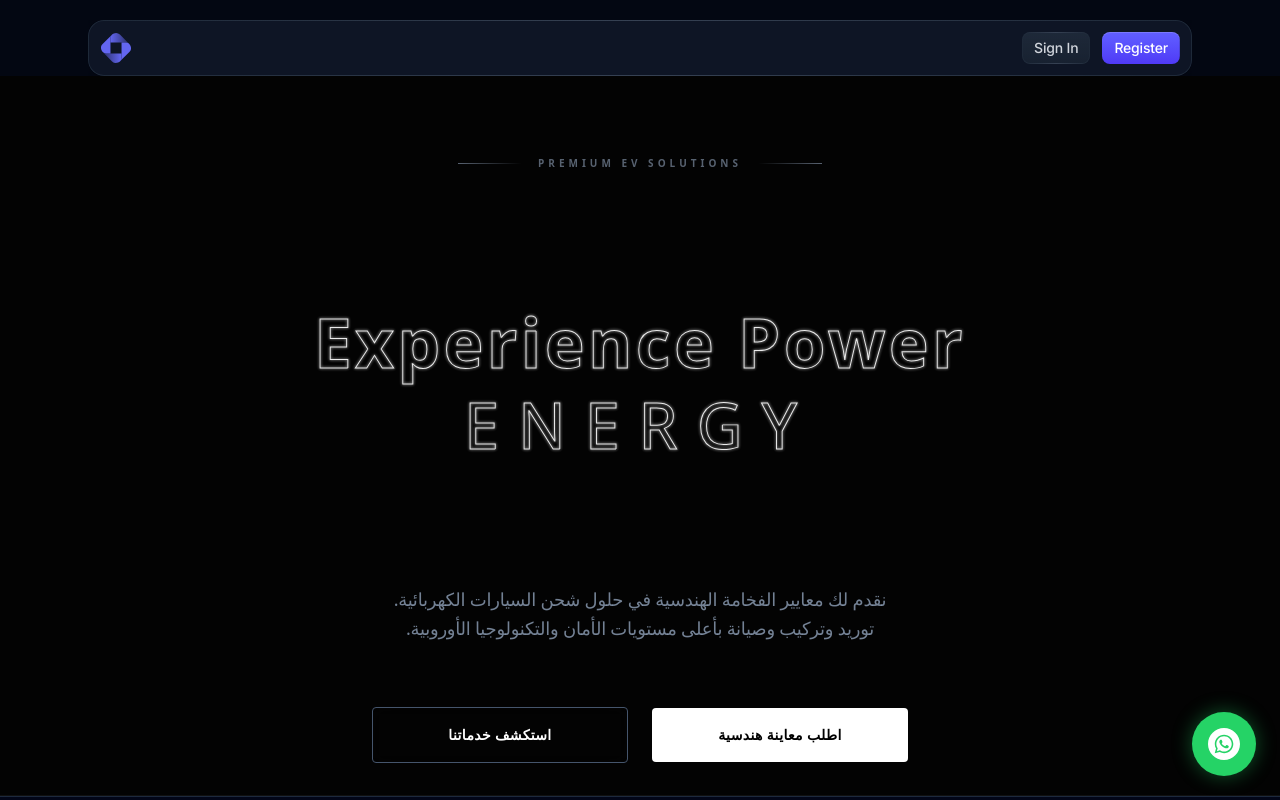
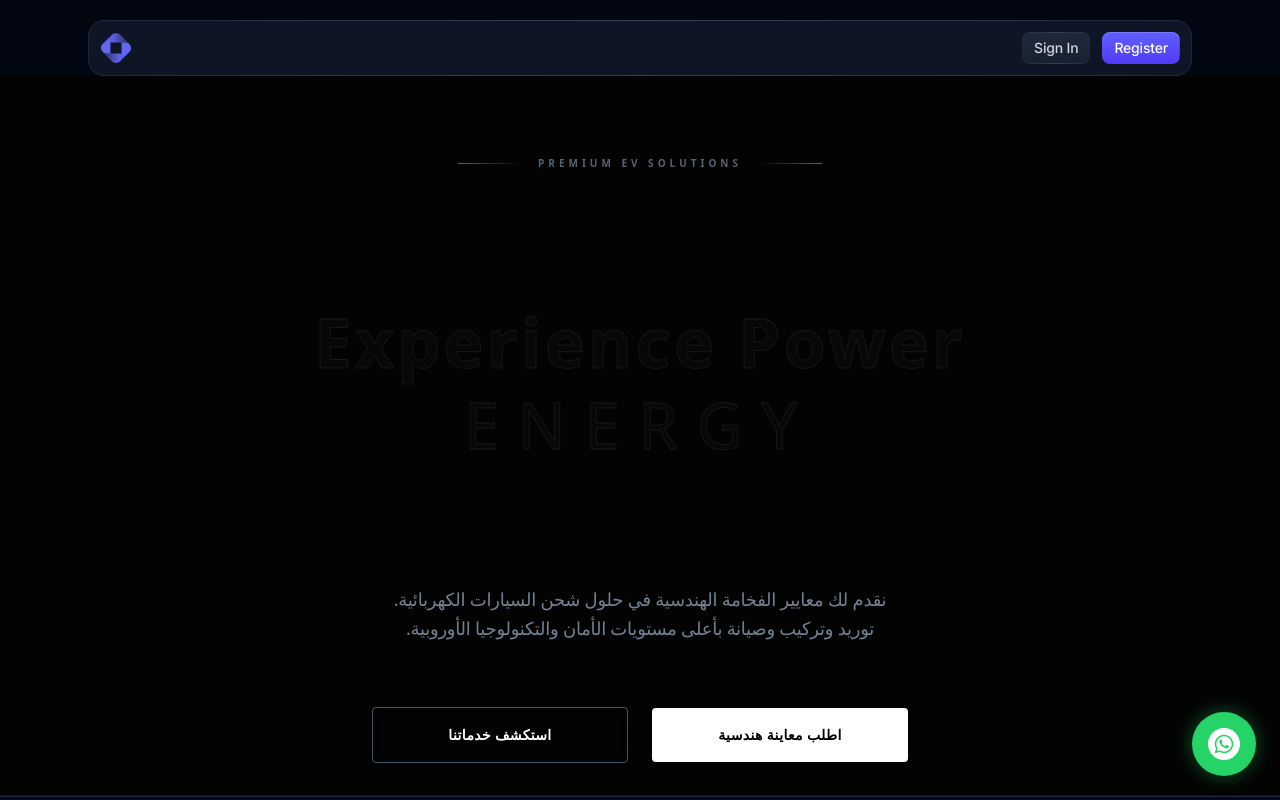
Before and after one commit to adelali58/epe-website, a Next.js app: page / in a window 1280 px wide. Shown: the top 800 px of the page. Built offline with nearby package versions, Linux system fonts and the light colour scheme.

Commit message:
Add grey running LED effect on text outlines

```diff
--- a/components/animated-logo.tsx
+++ b/components/animated-logo.tsx
@@ -4,31 +4,32 @@ import React from 'react';
 export default function AnimatedLogo() {
   return (
     <div className="w-full flex justify-center py-12 scale-90 md:scale-100" dir="ltr">
-      {/* ستايل الـ CSS عشان نخلي الخطوط تترسم وترتعش كأنها ليزر */}
       <style>{`
-        .laser-trace {
-          stroke-dasharray: 1000;
-          stroke-dashoffset: 1000;
-          animation: drawLaser 6s linear forwards, laserFlicker 0.2s linear infinite;
+        /* 1. ده المسار الخافت اللي بيكون ثابت كأنه قاعدة الليد */
+        .track {
+          fill: rgba(255, 255, 255, 0.02);
+          stroke: rgba(255, 255, 255, 0.08);
+          stroke-width: 1px;
         }
 
-        @keyframes drawLaser {
-          to { stroke-dashoffset: 0; }
+        /* 2. ده الليد الجراي المضيء اللي بيجري على الحواف */
+        .led-runner {
+          fill: none;
+          stroke: #D1D5DB; /* لون جراي/فضي فاتح */
+          stroke-width: 2.5px;
+          stroke-linecap: round;
+          /* الخط ده هو سر الحركة: حتة منورة (150) ومسافة ضلمة (1200) */
+          stroke-dasharray: 150 1200;
+          stroke-dashoffset: 1200;
+          animation: runLed 5s linear infinite;
+          /* تأثير الوهج (Glow) لليد الجراي */
+          filter: drop-shadow(0 0 5px #D1D5DB) drop-shadow(0 0 15px #9CA3AF);
         }
 
-        @keyframes laserFlicker {
-          0%, 100% { opacity: 1; stroke-width: 1px; }
-          50% { opacity: 0.8; stroke-width: 1.2px; }
-        }
-
-        .laser-dot {
-          animation: laserDotFollow 6s linear forwards;
-        }
-
-        @keyframes laserDotFollow {
-          0% { offset-distance: 0%; opacity: 1; }
-          95% { opacity: 1; }
-          100% { offset-distance: 100%; opacity: 0; }
+        /* أنيميشن الجري المتواصل */
+        @keyframes runLed {
+          0% { stroke-dashoffset: 1200; }
+          100% { stroke-dashoffset: 0; }
         }
       `}</style>
 
@@ -37,53 +38,22 @@ export default function AnimatedLogo() {
         className="w-full max-w-[900px] h-auto font-sans"
         style={{ textAnchor: 'middle' }}
       >
-        <defs>
-          {/* لون الليزر الأبيض الناصع مع وهج خفيف */}
-          <filter id="laserGlow">
-            <feGaussianBlur in="SourceGraphic" stdDeviation="2" result="blur" />
-            <feMerge>
-              <feMergeNode in="blur" />
-              <feMergeNode in="SourceGraphic" />
-            </feMerge>
-          </filter>
-        </defs>
-
-        {/* الحروف كخطوط خارجية (Outlines) رفيعة جداً */}
-        {/* Experience Power */}
-        <text
-          x="500"
-          y="130"
-          fontSize="75"
-          fontWeight="900"
-          fill="none"
-          stroke="#FFFFFF"
-          strokeWidth="1"
-          className="laser-trace"
-          filter="url(#laserGlow)"
-          letterSpacing="0.05em"
-        >
+        {/* === طبقة المسار الثابت (الخلفية) === */}
+        <text x="500" y="130" fontSize="75" fontWeight="900" className="track" letterSpacing="0.05em">
           Experience Power
         </text>
-
-        {/* ENERGY */}
-        <text
-          x="500"
-          y="220"
-          fontSize="70"
-          fontWeight="200"
-          fill="none"
-          stroke="#FFFFFF"
-          strokeWidth="1"
-          className="laser-trace"
-          filter="url(#laserGlow)"
-          letterSpacing="0.3em"
-          opacity="0.8"
-          style={{ animationDelay: '3s' }} /* بيبدأ بعد الكلمة الأولى */
-        >
+        <text x="500" y="220" fontSize="70" fontWeight="200" className="track" letterSpacing="0.3em">
           ENERGY
         </text>
 
-        {/* اختياري: نقطة ليزر حمراء رفيعة "بترسم" الحروف (محتاجة مسار معقد، فخلينا نركز في الخطوط الأول) */}
+        {/* === طبقة الليد الجراي المتحرك === */}
+        <text x="500" y="130" fontSize="75" fontWeight="900" className="led-runner" letterSpacing="0.05em">
+          Experience Power
+        </text>
+        {/* خلينا الكلمة التانية تبدأ متأخرة شوية عشان تدي شكل أحلى */}
+        <text x="500" y="220" fontSize="70" fontWeight="200" className="led-runner" letterSpacing="0.3em" style={{ animationDelay: '2.5s' }}>
+          ENERGY
+        </text>
       </svg>
     </div>
   );
```
